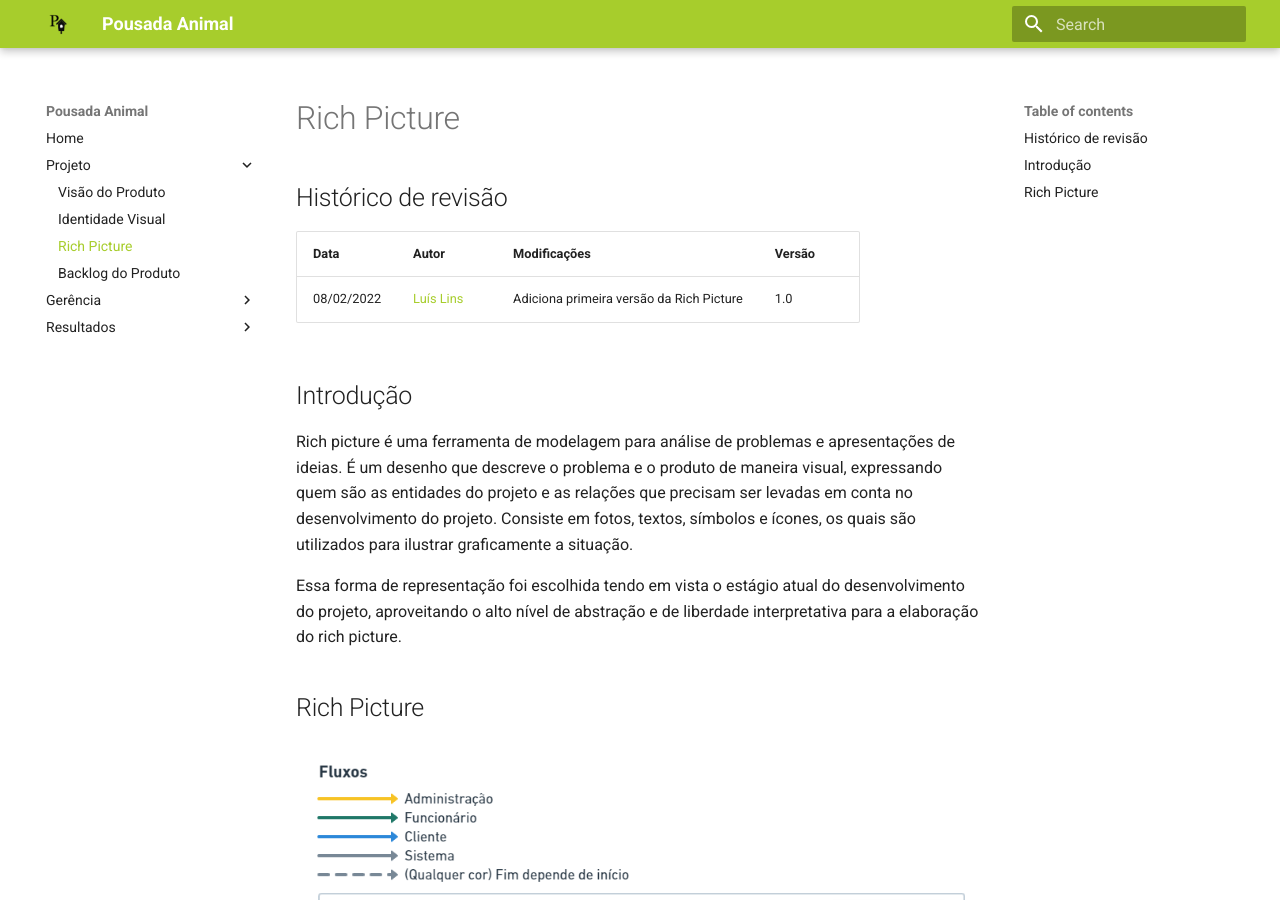
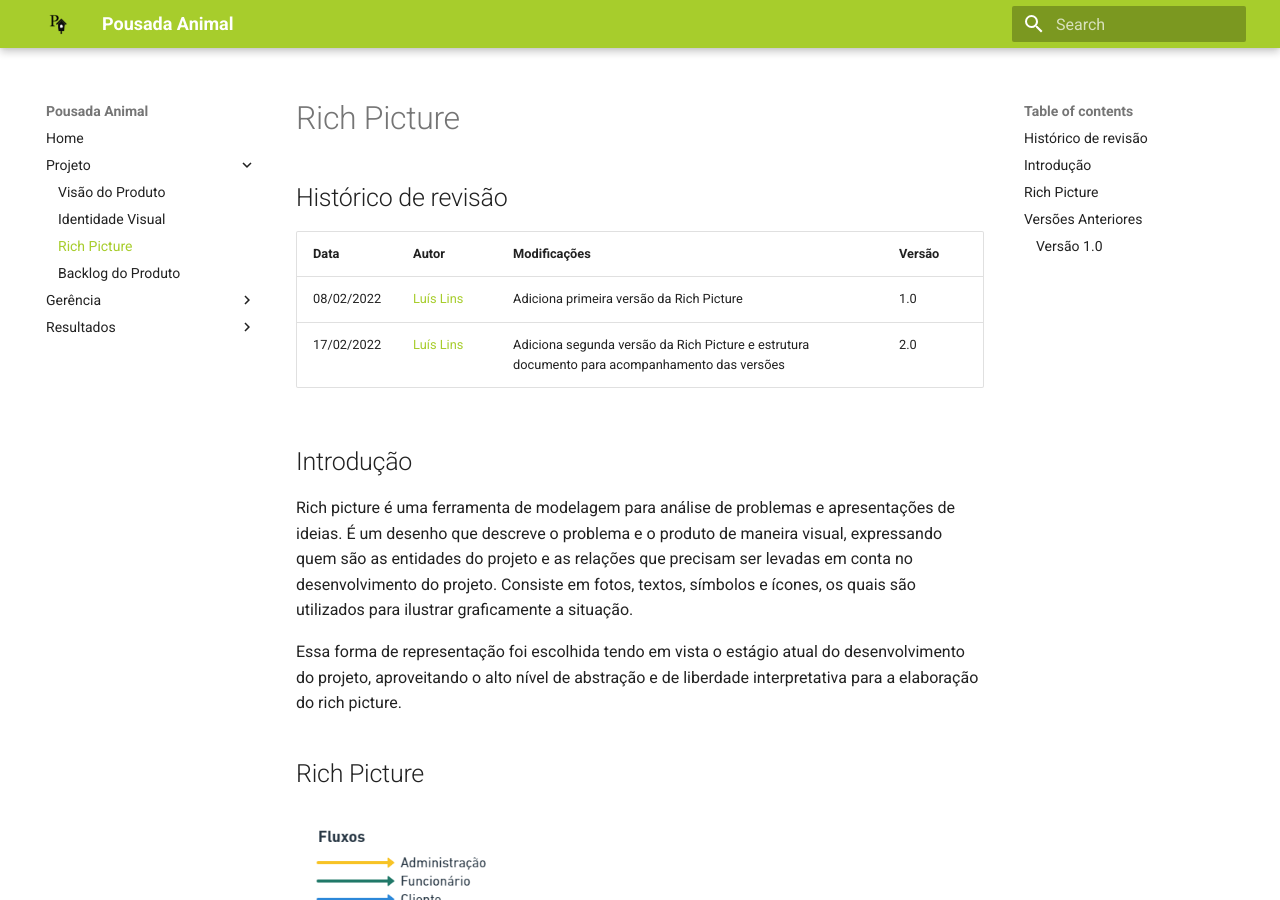
Before and after one commit to luisgaboardi/2021.2-PousadaAnimal, an MkDocs documentation site: the page built from docs/rich-picture.md, in a window 1280 px wide and 900 px high. Built offline with MkDocs 1.6.1 and Material for MkDocs 9.7.7, drawn with Linux system fonts in a browser that asks for light colours; some of the changed text lies outside the part shown.

Commit message:
Add new rich picture and update document with both versions

```diff
--- a/docs/rich-picture.md
+++ b/docs/rich-picture.md
@@ -5,6 +5,7 @@
 | Data       | Autor                                        | Modificações                      | Versão |
 | ---------- | -------------------------------------------- | --------------------------------- | ------ |
 | 08/02/2022 | [Luís Lins](https://github.com/luisgaboardi) | Adiciona primeira versão da Rich Picture | 1.0 |
+| 17/02/2022 | [Luís Lins](https://github.com/luisgaboardi) | Adiciona segunda versão da Rich Picture e estrutura documento para acompanhamento das versões | 2.0 |
 
 ## Introdução
 
@@ -14,4 +15,9 @@
 
 ## Rich Picture
 
-![Rich Picture](images/rich-picture.png)
+![Rich Picture Atual](images/rich-picture-v2.png)
+
+## Versões Anteriores
+
+### Versão 1.0
+![Rich Picture v.1.0](images/rich-picture-v1.png)
```
Also changed, not shown: docs/images/rich-picture-v1.png (renamed from docs/images/rich-picture.png), docs/images/rich-picture-v2.png (added).
